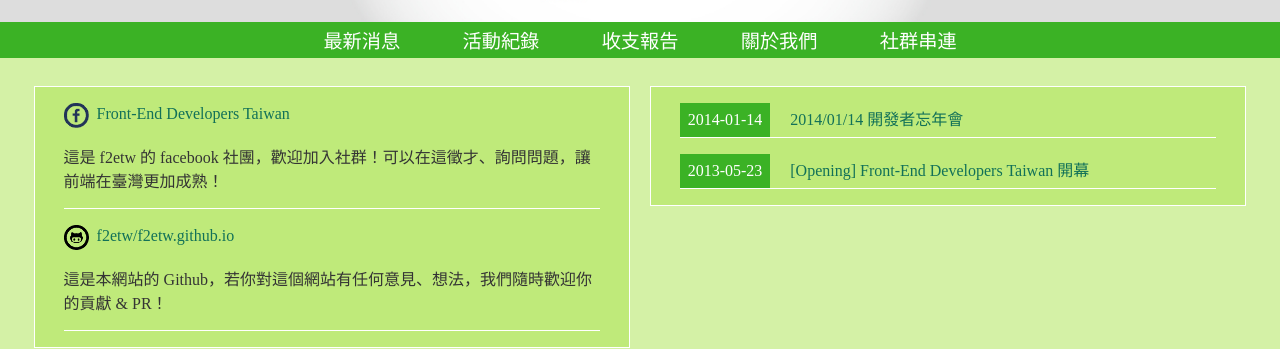
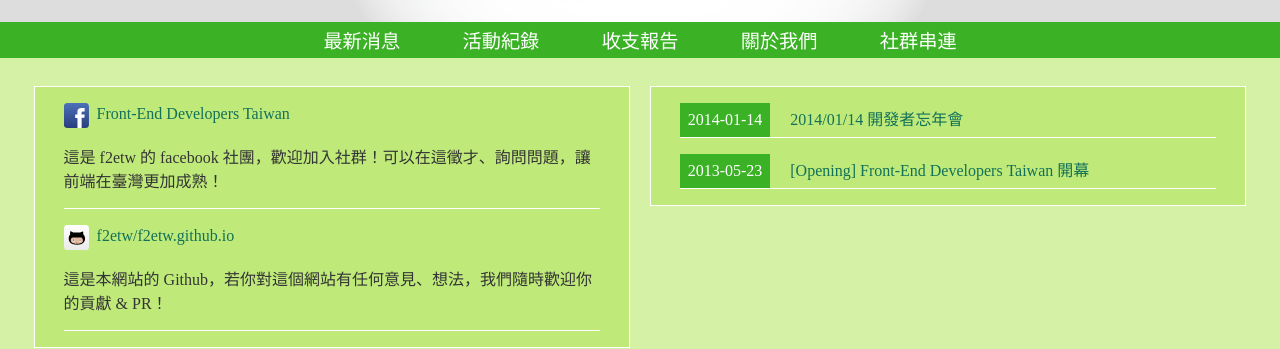
Before and after one commit to f2etw/f2etw.github.io, a Jekyll site: the page built from index.html, in a window 1280 px wide. Shown: the part 128-477 px from the top of the page. Built offline with Jekyll 4.4.1, drawn with Linux system fonts in a browser that asks for light colours.

Commit message:
將 icon 由 png 檔換成 svg 檔

```diff
--- a/index.html
+++ b/index.html
@@ -6,13 +6,13 @@ title: Home
 	<ul>
 		<li>
 			<a href="https://www.facebook.com/groups/f2e.tw">
-				<img src="/images/facebook.png" alt="facebook icon">Front-End Developers Taiwan
+				<img src="/images/facebook.svg" alt="facebook icon">Front-End Developers Taiwan
 				<p>這是 f2etw 的 facebook 社團，歡迎加入社群！可以在這徵才、詢問問題，讓前端在臺灣更加成熟！</p>
 			</a>
 		</li>
 		<li>
 			<a href="https://github.com/f2etw/f2etw.github.io">
-				<img src="/images/github.png" alt="github icon">f2etw/f2etw.github.io
+				<img src="/images/github.svg" alt="github icon">f2etw/f2etw.github.io
 				<p>這是本網站的 Github，若你對這個網站有任何意見、想法，我們隨時歡迎你的貢獻 & PR！</p>
 			</a>
 		</li>
```
Also changed, not shown: images/facebook.png (deleted), images/facebook.svg (added), images/github.png (deleted), images/github.svg (added).
